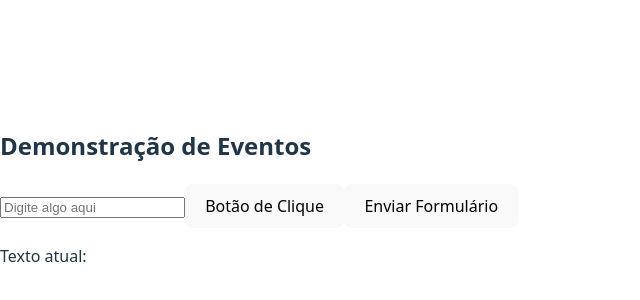
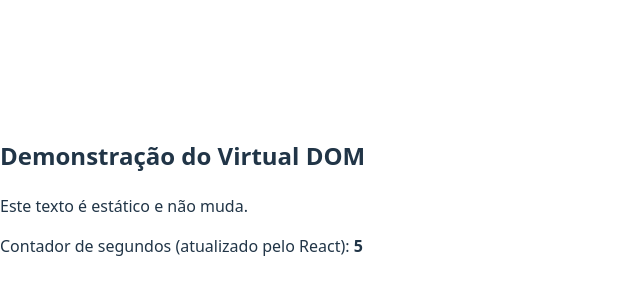
Before and after one commit to GuiAlmeida03/Front-end-e-Mobile-Development, a React (Vite) app in the folder projeto-react/my-react-app/: page / in a window 1280 px wide. Shown: the part 204-504 px from the top of the page, without its empty margins (0-640 px from the left). Built offline with nearby package versions, Linux system fonts and the light colour scheme.

Commit message:
feat: Adiciona TextoDinamico para demonstrar atualizações eficientes do DOM

```diff
--- a/projeto-react/my-react-app/src/App.jsx
+++ b/projeto-react/my-react-app/src/App.jsx
@@ -1,9 +1,9 @@
-import BotaoEvento from './components/BotaoEvento';
+import TextoDinamico from './components/TextoDinamico';
 
 function App() {
   return (
     <div>
-      <BotaoEvento />
+      <TextoDinamico />
     </div>
   );
 }
--- /dev/null
+++ b/projeto-react/my-react-app/src/components/TextoDinamico.jsx
@@ -0,0 +1,25 @@
+import { useState, useEffect } from 'react';
+
+function TextoDinamico() {
+  const [segundos, setSegundos] = useState(0);
+
+  useEffect(() => {
+    const intervalId = setInterval(() => {
+      setSegundos(s => s + 1);
+    }, 1000);
+
+    return () => clearInterval(intervalId);
+  }, []);
+
+  return (
+    <div>
+      <h2>Demonstração do Virtual DOM</h2>
+      <p>Este texto é estático e não muda.</p>
+      <p>
+        Contador de segundos (atualizado pelo React): <strong>{segundos}</strong>
+      </p>
+    </div>
+  );
+}
+
+export default TextoDinamico;
```
